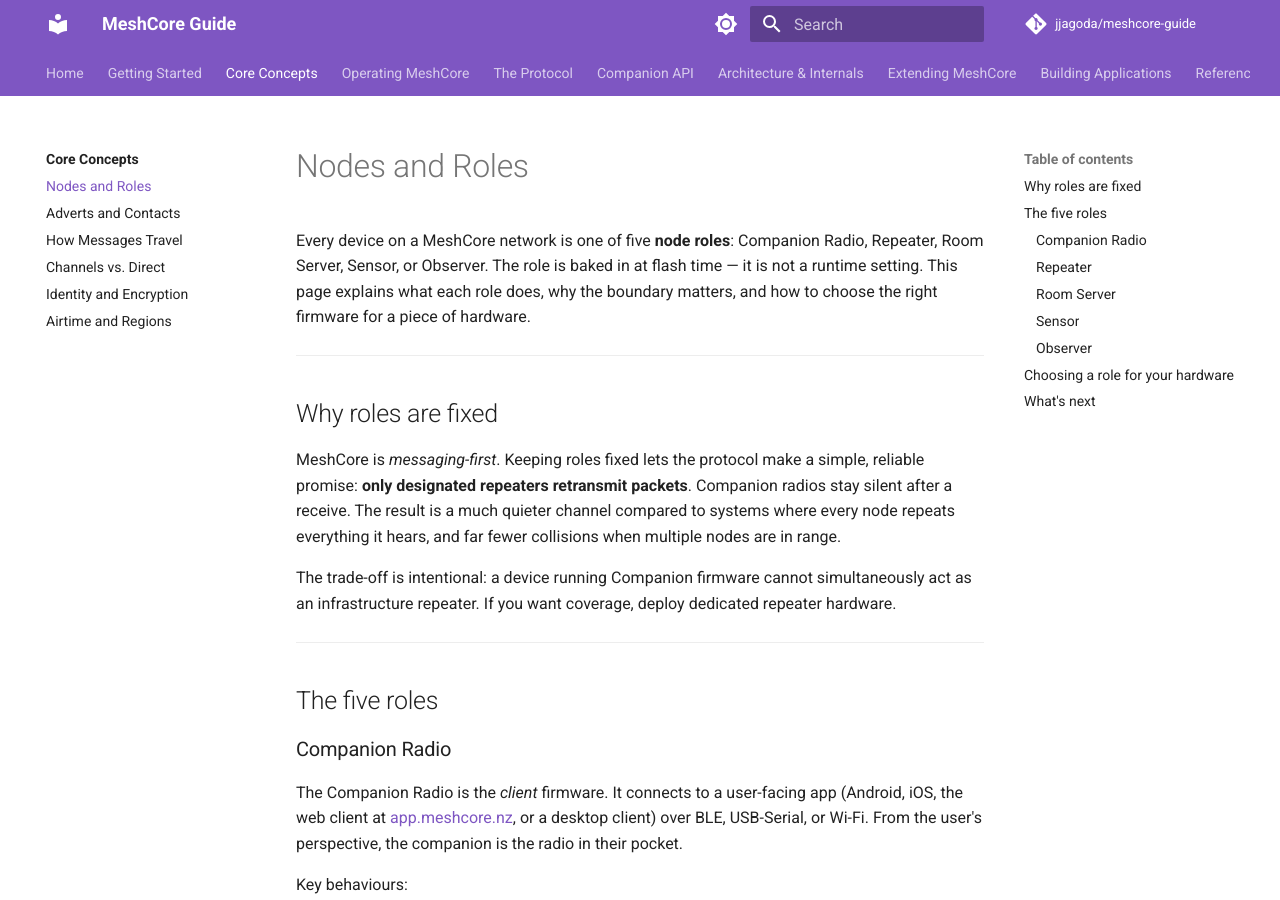
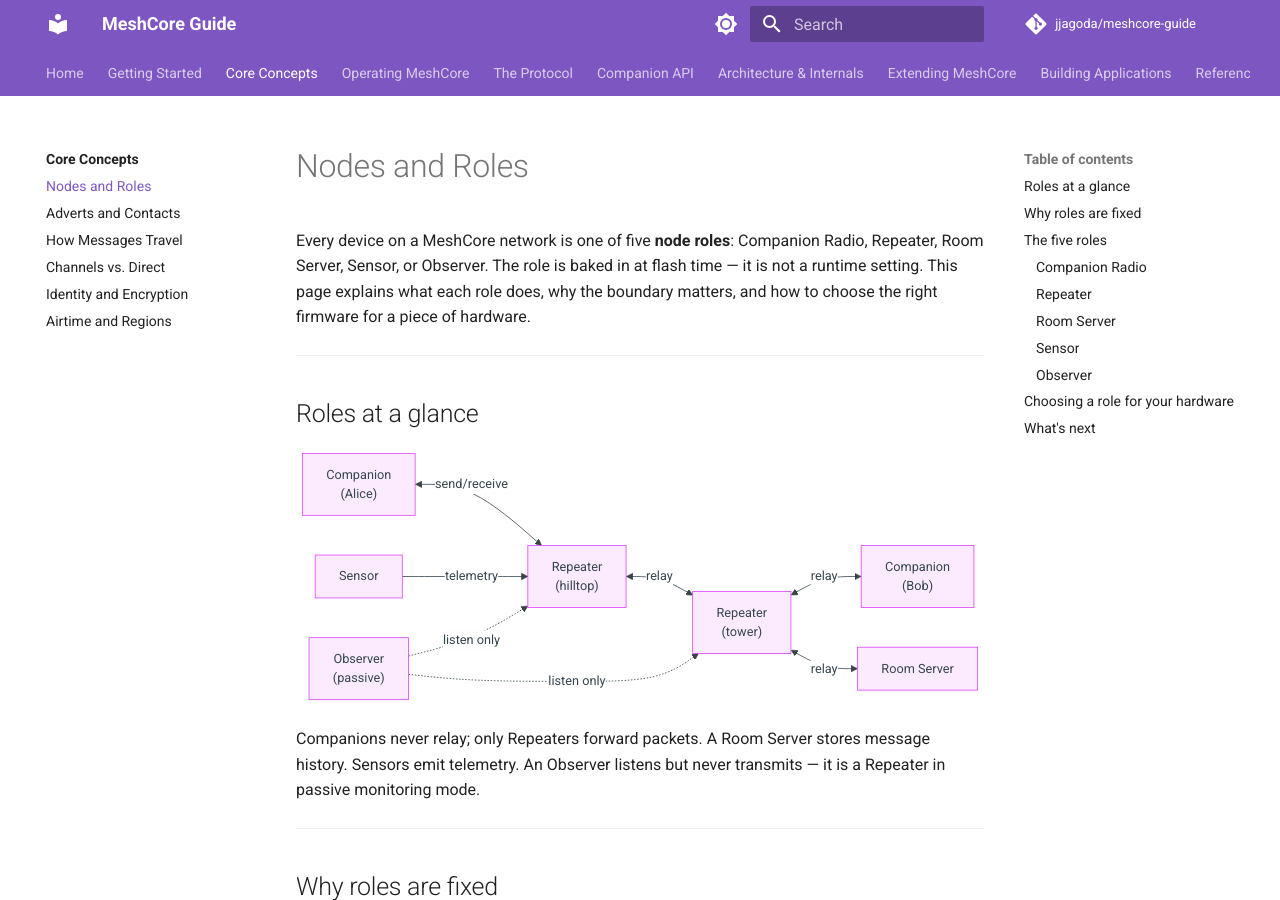
Before and after one commit to jagoda/meshcore-guide, an MkDocs documentation site: the page built from docs/concepts/nodes-and-roles.md, in a window 1280 px wide and 900 px high. Built offline with MkDocs 1.6.1 and Material for MkDocs 9.7.7, drawn with Linux system fonts in a browser that asks for light colours; comment, search, counter and statistics services are not loaded.

Commit message:
checkpoint: add Mermaid diagrams to four concepts pages

````diff
--- a/docs/concepts/nodes-and-roles.md
+++ b/docs/concepts/nodes-and-roles.md
@@ -4,6 +4,33 @@ Every device on a MeshCore network is one of five **node roles**: Companion Radi
 Repeater, Room Server, Sensor, or Observer. The role is baked in at flash time —
 it is not a runtime setting. This page explains what each role does, why the
 boundary matters, and how to choose the right firmware for a piece of hardware.
+
+---
+
+## Roles at a glance
+
+```mermaid
+graph LR
+    CA["Companion\n(Alice)"]
+    CB["Companion\n(Bob)"]
+    R1["Repeater\n(hilltop)"]
+    R2["Repeater\n(tower)"]
+    RS["Room Server"]
+    SE["Sensor"]
+    OB["Observer\n(passive)"]
+
+    CA <-->|send/receive| R1
+    R1 <-->|relay| R2
+    R2 <-->|relay| CB
+    R2 <-->|relay| RS
+    SE -->|telemetry| R1
+    OB -.->|listen only| R1
+    OB -.->|listen only| R2
+```
+
+Companions never relay; only Repeaters forward packets. A Room Server stores
+message history. Sensors emit telemetry. An Observer listens but never
+transmits — it is a Repeater in passive monitoring mode.
 
 ---
 
````
Also changed, not shown: docs/concepts/channels-vs-direct.md (+9 -13 lines), docs/concepts/how-messages-travel.md (+21 -9 lines), docs/concepts/identity-and-encryption.md (+19 -0 lines).
